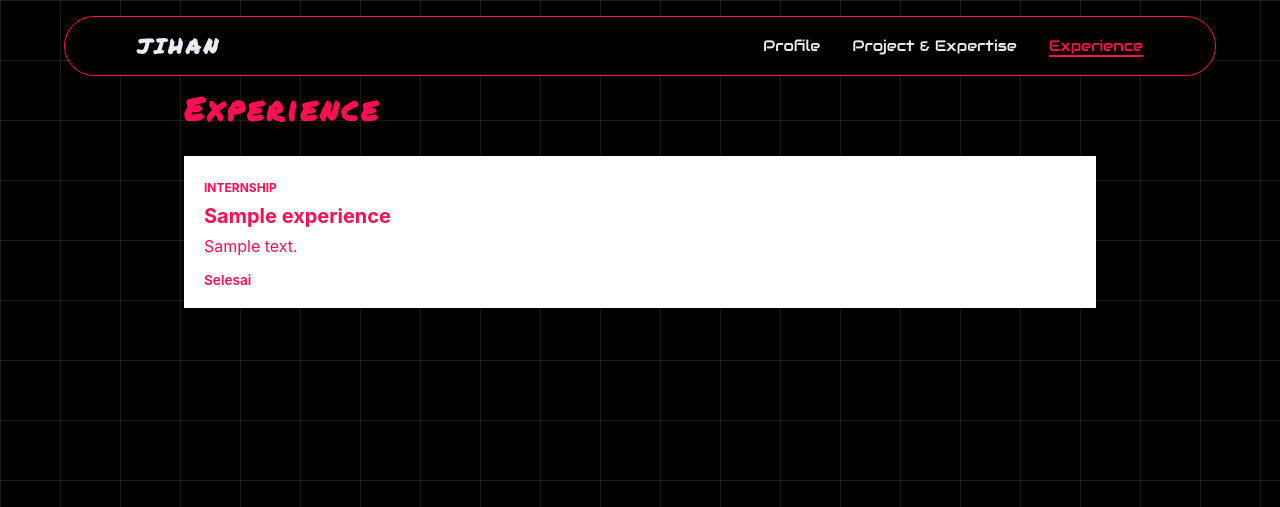
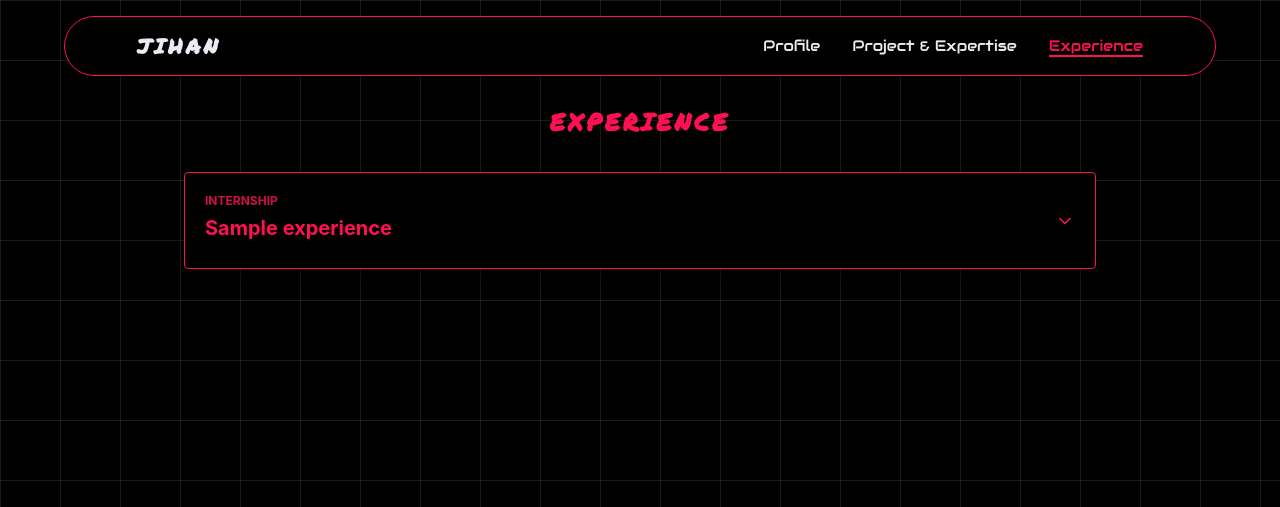
Before and after one commit to JihanN-arch/myportofolio-pbp, a Django app: page /experience/ in a window 1280 px wide. Shown: the top 507 px of the page. Run offline with Django 5.2, Linux system fonts and the light colour scheme; tables that the repository leaves empty hold one stand-in row (values such as "Sample post"); some web fonts are replaced.

Commit message:
feat (experience): implementasi fitur experience

```diff
--- a/static/css/style.css
+++ b/static/css/style.css
@@ -351,6 +351,7 @@ h1,
 
 .title-page {
   justify-self: center;
+  margin-top: 2rem;
   margin-bottom: 2rem;
   text-transform: uppercase;
   font-weight: 700;
@@ -548,25 +549,7 @@ h1,
   font-style: italic;
 }
 
-/* EXPERIENCE SECTION CSS */
-.experience-section {
-  padding: 4rem 0;
-  border-top: 1px solid var(--line);
-}
-
-.section-kicker {
-  color: var(--accent-dark);
-  font-size: 0.8rem;
-  font-weight: 700;
-  letter-spacing: 0.08em;
-  text-transform: uppercase;
-}
-
-.experience-section h1 {
-  margin: 0.4rem 0 1.5rem;
-  font-size: 2rem;
-}
-
+/** EXPERIENCE SECTION CSS */
 .experience-grid {
   display: grid;
   grid-template-columns: repeat(auto-fit, minmax(240px, 1fr));
@@ -575,32 +558,95 @@ h1,
 
 .experience-card {
   padding: 1.25rem;
-  background-color: #fff;
-  border: 1px solid var(--line);
-  border-radius: var(--radius);
+  background-color: var(--black);
+  border: 1px solid var(--pink-red);
+  border-radius: 4px;
+  box-shadow: 0 14px 28px -8px rgba(0, 0, 0, 0.55);
+  transition:
+    transform 0.25s ease,
+    box-shadow 0.25s ease,
+    border-color 0.25s ease;
+}
+.experience-card:hover {
+  transform: translateY(-4px);
+  box-shadow: 0 20px 36px -10px rgba(0, 0, 0, 0.65);
+}
+.experience-card:nth-child(even) {
+  border: 1px solid var(--green);
+  color: var(--green);
+}
+
+.experience-toggle {
+  display: flex;
+  align-items: center;
+  justify-content: space-between;
+  gap: 0.75rem;
+  width: 100%;
+  padding: 0;
+  color: inherit;
+  font: inherit;
+  background: none;
+  border: none;
+  text-align: left;
+  cursor: pointer;
+}
+
+.experience-header {
+  display: flex;
+  flex-direction: column;
 }
 
 .experience-category {
-  color: var(--accent-dark);
-  font-size: 0.75rem;
+  color: var(--red);
+  font-size: var(--fs-caption);
   font-weight: 700;
   text-transform: uppercase;
 }
 
 .experience-card h2 {
   margin: 0.5rem 0;
-  font-size: 1.25rem;
+  font-size: var(--fs-h3);
+}
+
+.experience-arrow {
+  flex-shrink: 0;
+  width: 20px;
+  height: 20px;
+  transition: transform 0.3s ease;
+}
+
+.experience-toggle[aria-expanded="true"] .experience-arrow {
+  transform: rotate(180deg);
+}
+
+/* acordion */
+.experience-detail {
+  display: grid;
+  grid-template-rows: 0fr;
+  transition: grid-template-rows 0.35s ease;
+}
+
+.experience-card.is-open .experience-detail {
+  grid-template-rows: 1fr;
+}
+
+.experience-inner-detail {
+  overflow: hidden;
+}
+
+.experience-card.is-open .experience-inner-detail {
+  padding-top: 0.75rem;
 }
 
 .experience-description,
 .empty-state {
-  color: var(--text-muted);
+  color: var(--pink-red);
+  font-size: var(--fs-body);
 }
-
 .experience-status {
-  margin-top: 1rem;
-  font-size: 0.85rem;
+  font-size: var(--fs-small);
   font-weight: 600;
+  opacity: 0.85;
 }
 
 /** RESPONSIVE */
--- /dev/null
+++ b/static/js/experience.js
@@ -0,0 +1,13 @@
+document.addEventListener("DOMContentLoaded", () => {
+  if (window.lucide) lucide.createIcons();
+
+  document.querySelectorAll(".experience-toggle").forEach((btn) => {
+    btn.addEventListener("click", () => {
+      const card = btn.closest(".experience-card");
+      const expanded = btn.getAttribute("aria-expanded") === "true";
+
+      btn.setAttribute("aria-expanded", String(!expanded));
+      card.classList.toggle("is-open", !expanded);
+    });
+  });
+});
--- a/templates/base.html
+++ b/templates/base.html
@@ -37,5 +37,6 @@
 
     <!-- *UNTUK HEADER BEHAVIOUR -->
     <script src="/static/js/header.js"></script>
+    <script src="/static/js/experience.js"></script>
   </body>
 </html>
--- a/templates/experience.html
+++ b/templates/experience.html
@@ -1,30 +1,41 @@
 {% extends "base.html" %}
 {% block title %} Jihan - Experience {%endblock %}
 {% block content %}
-<section class="experience-section" id="experience">
+<section class="hero" id="experience">
   <div class="container">
-    <p class="section-kicker">Perjalanan saya sejauh ini</p>
-    <h1>Experience</h1>
+
+    <h1 class="title-page">Experience</h1>
 
     <div class="experience-grid">
       {% for experience in experience_list %}
       <article class="experience-card">
+        <button class="experience-toggle" type="button" aria-expanded="false" aria-controls="experience-detail-{{ forloop.counter }}">
+          <div class="experience-header">
             <span class="experience-category">
               {{ experience.get_category_display }}
             </span>
             <h2>{{ experience.title }}</h2>
+          </div>
+          <i data-lucide="chevron-down" class="experience-arrow"></i>
+        </button>
+
+        <div class="experience-detail" id="experience-detail-{{ forloop.counter }}">
+          <div class="experience-inner-detail">
             <p class="experience-description">{{ experience.description }}</p>
-
             {% if experience.is_ongoing %}
             <p class="experience-status">Sedang berlangsung</p>
             {% else %}
-        <p class="experience-status">Selesai</p>
+            <p class="experience-status">{{ experience.started_at}} - {{experience.ended_at}}</p>
             {% endif %}
+          </div>
+        </div>
       </article>
+
       {% empty %}
       <p class="empty-state">Belum ada pengalaman yang ditambahkan.</p>
       {% endfor %}
     </div>
   </div>
 </section>
+
 {% endblock %}
```
Lines whose indentation alone changed are shown as unchanged.
